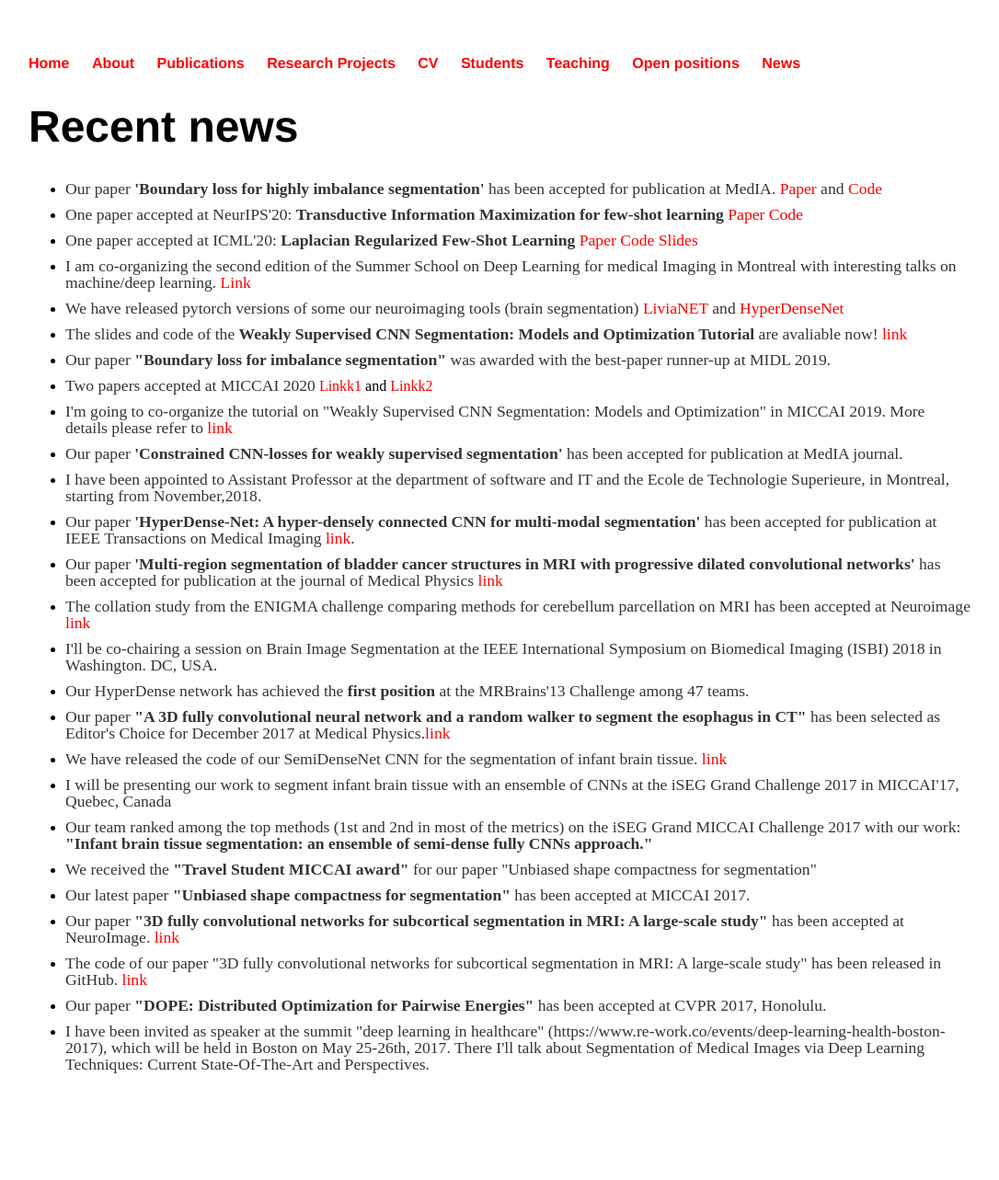
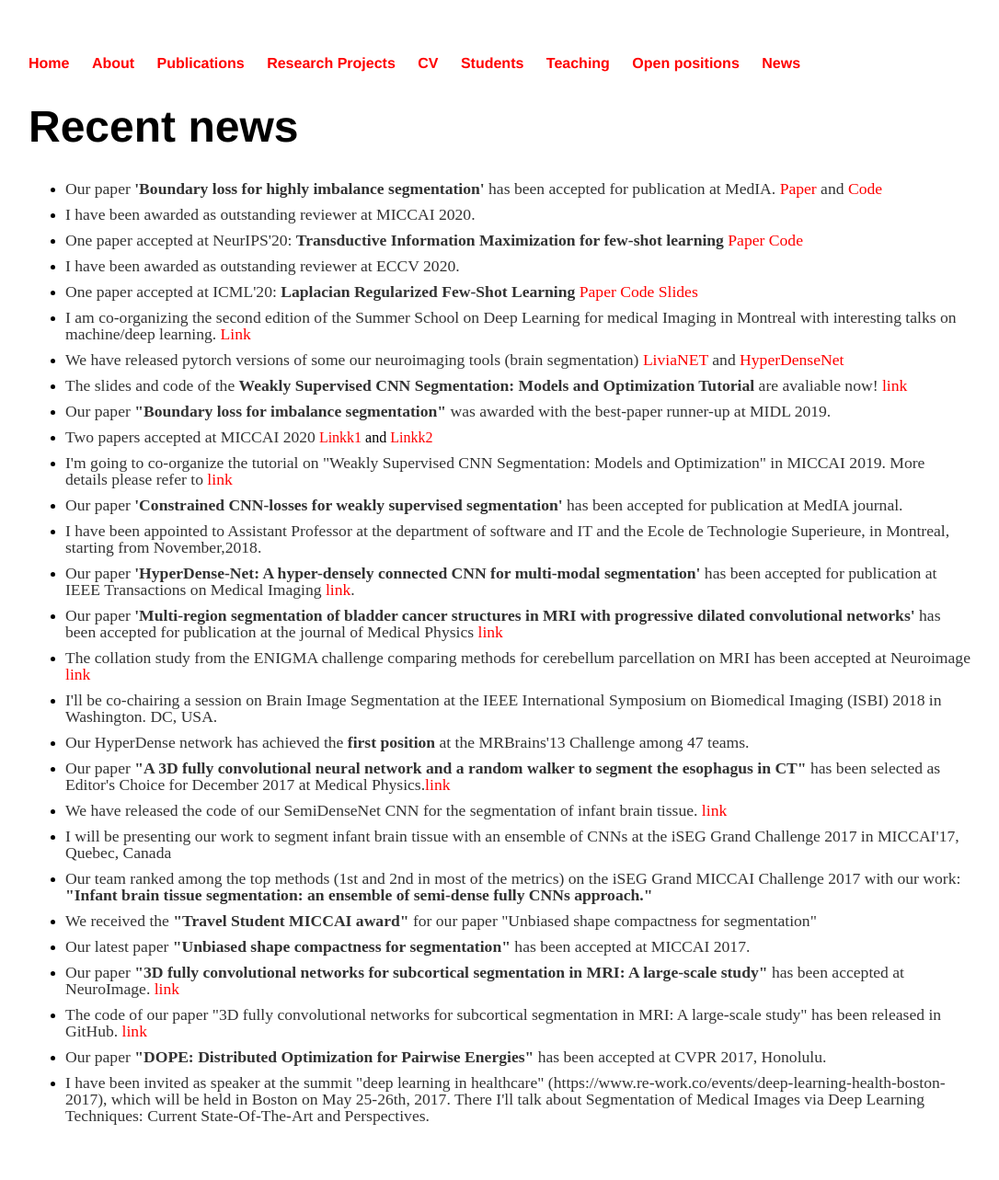
Before and after one commit to josedolz/josedolz.github.io, a Jekyll site: the page built from news/index.html, in a window 1280 px wide. Shown: the whole page at 92% size, without its empty margins (97-1183 px from the left). Built offline with Jekyll 4.4.1, drawn with Linux system fonts in a browser that asks for light colours; before the commit the page ends 1227 px from its top, so only the background shows below that.

Commit message:
Update index.html

```diff
--- a/news/index.html
+++ b/news/index.html
@@ -6,7 +6,9 @@ title: news
 	<h1>Recent news</h1>
 	<ul>
 		<li><p1>Our paper <strong>'Boundary loss for highly imbalance segmentation'</strong> has been accepted for publication at MedIA. <a href="https://www.sciencedirect.com/science/article/pii/S1361841520302152">Paper</a> and <a href="https://github.com/LIVIAETS/boundary-loss">Code</a>
+		<li><p1>I have been awarded as outstanding reviewer at MICCAI 2020.</p1></li>
 		<li><p1>One paper accepted at NeurIPS'20: <strong>Transductive Information Maximization for few-shot learning</strong> <a href="https://arxiv.org/pdf/2008.11297.pdf">Paper</a> <a href="https://github.com/mboudiaf/TIM">Code</a>
+		<li><p1>I have been awarded as outstanding reviewer at ECCV 2020.</p1></li>
 		<li><p1>One paper accepted at ICML'20: <strong>Laplacian Regularized Few-Shot Learning </strong> <a href="https://proceedings.icml.cc/static/paper_files/icml/2020/4348-Paper.pdf">Paper</a> <a href="https://github.com/imtiazziko/LaplacianShot">Code</a> <a href="https://icml.cc/media/Slides/icml/2020/virtual(no-parent)-14-14-00UTC-6480-laplacian_regul.pdf">Slides</a>
 		<li><p1>I am co-organizing the second edition of the Summer School on Deep Learning for medical Imaging in Montreal with interesting talks on machine/deep learning. <a href="https://www.fourwav.es/view/1775/customtab1530/">Link</a>
 		<li><p1>We  have released pytorch versions of some our neuroimaging tools (brain segmentation) <a href="https://github.com/josedolz/LiviaNet_pytorch">LiviaNET</a> and <a href="https://github.com/josedolz/HyperDenseNet_pytorch">HyperDenseNet</a>
```
